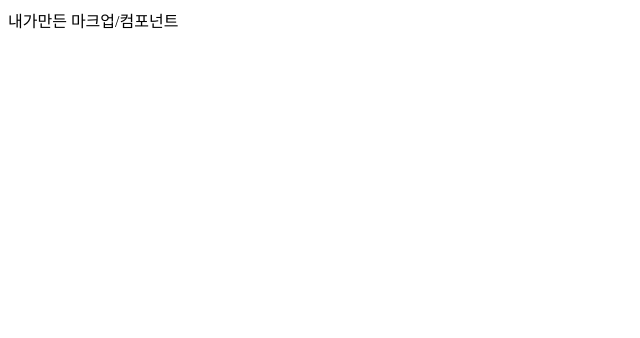
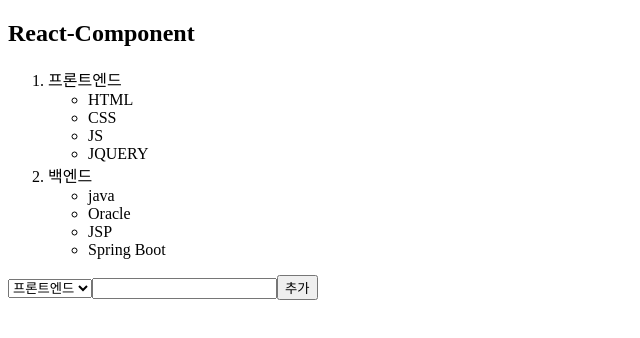
Before and after one commit to hanwooya361/2026B_react, a React (Vite) app: page / in a window 1280 px wide. Shown: the top 338 px of the page, without its empty margins (0-640 px from the left). Built offline with nearby package versions, Linux system fonts and the light colour scheme.

Commit message:
day01 3h

```diff
--- /dev/null
+++ b/src/example/day01/Component1.jsx
@@ -0,0 +1,22 @@
+/*
+    1. 컴포넌트명.jsx 파일 생성
+    2. export default function 컴포넌트명(props){}
+        export default: 내보내기, 다른 파일에서 import 할 수 있도록
+            - 만약에 내부에서 사용하는 컴포넌트 생략
+        컴포넌트명: 첫글자 무조건 대문자 시작
+    3. {} 안에 return 에서는 jsx 문법가능, 그 외 js문법
+        return에서는 2줄이상 입력시 (<> <>)묶어준다.
+*/
+function Footer(props){         // 푸터
+    return <div>푸터구역</div>
+}
+function Header(props){         // 헤더
+    return <div>헤더구역</div>
+}
+export default function Component1(props){  // 본문
+    return  (<>
+        <Header ></Header>
+        <div>메인페이지</div>
+        <Footer> </Footer>
+    </>)
+}
--- /dev/null
+++ b/src/example/day01/Component2.jsx
@@ -0,0 +1,50 @@
+// 1. 선언적함수 방법으로 컴포넌트 생성
+function FrontComp(props){
+    return (<>
+        <li>프론트엔드</li>
+        <ul>
+            <li>HTML</li>
+            <li>CSS</li>
+            <li>JS</li>
+            <li>JQUERY</li>
+        </ul>
+    </>)
+}
+// 2. 화살표함수 방법으로 컴포넌트 생성
+const BackComp=(props)=>{
+    return(<>
+        <li>백엔드</li>
+        <ul>
+            <li>java</li>
+            <li>Oracle</li>
+            <li>JSP</li>
+            <li>Spring Boot</li>
+        </ul>
+    </>)
+}
+// 3. 익명함수 방법으로 컴포넌트 생성
+let FormComp = function(){
+    return(<>
+        <form>
+            <select name="gubun">
+                <option value="front">프론트엔드</option>
+                <option value="back">백엔드</option>
+            </select>
+            <input type="text" name="title"/>
+            <input type="submit" value="추가"/>
+        </form>
+    </>);
+}
+// 4. 최상위 컴포넌트(3가지 컴포넌트 합치기)
+export default function Component2(){
+    return(<>
+        <div>
+            <h2>React-Component</h2>
+            <ol>
+                <FrontComp></FrontComp>
+                <BackComp/>
+            </ol>
+            <FormComp/>
+        </div>
+    </>)
+}
--- a/src/main.jsx
+++ b/src/main.jsx
@@ -10,5 +10,10 @@ const create = createRoot(root);
 // import App from './App.jsx'
 // 2. 가져온 컴포넌트 렌더링하기
 // create.render(<App> </App>)
-import MyMarkup from "./example/day01/MyMarkup";
-create.render(<MyMarkup></MyMarkup>)
+// import MyMarkup from "./example/day01/MyMarkup";
+// create.render(<MyMarkup></MyMarkup>)
+// [day01] render는 1번만
+// import Component1 from "./example/day01/Component1";
+// create.render(<Component1></Component1>)
+import Component2 from "./example/day01/Component2";
+create.render(<Component2></Component2>)
```
